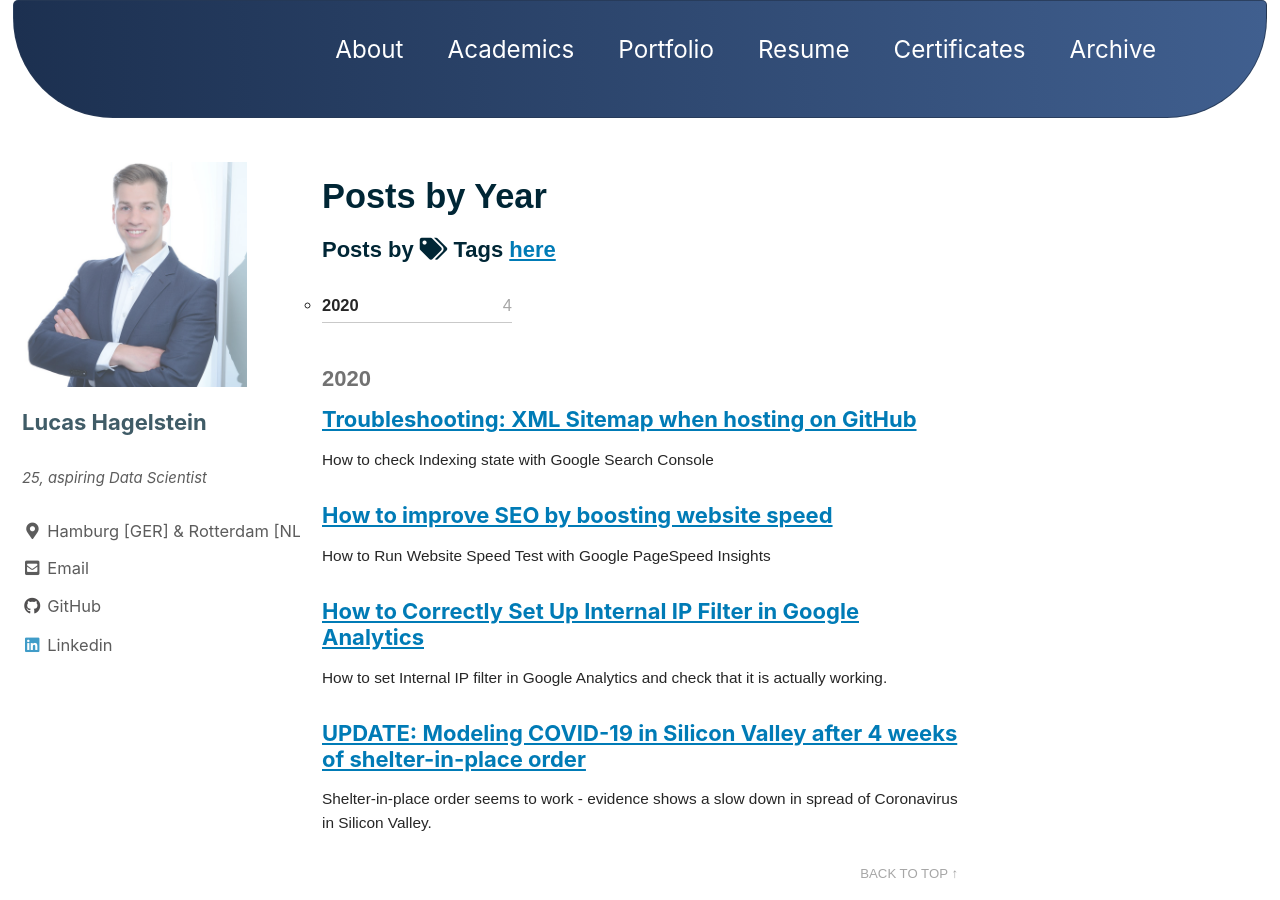
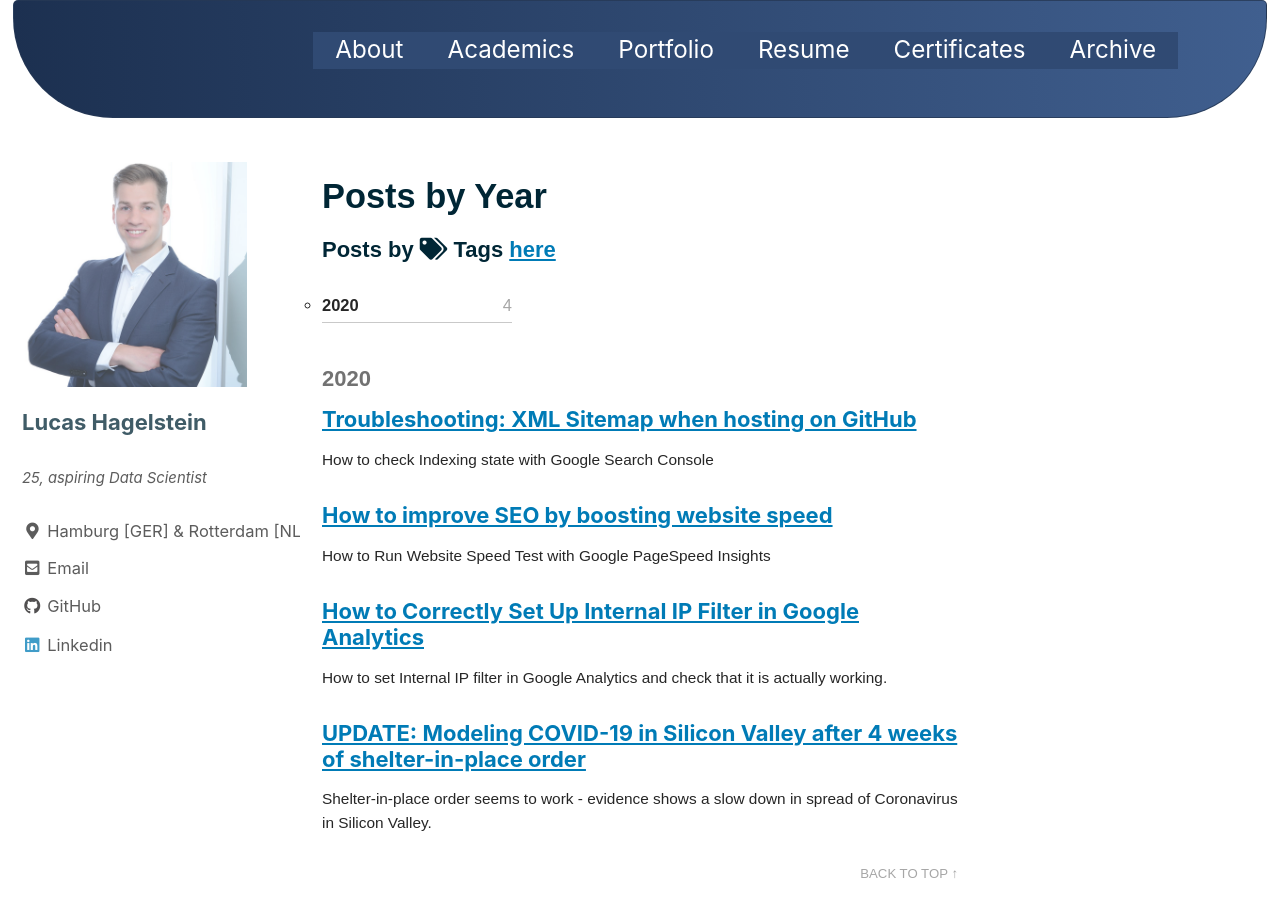
Before and after one commit to LHAGELS/LHAGELS.github.io, a Jekyll site: the page built from _pages/year-archive.md, in a window 1280 px wide and 900 px high. Built offline with Jekyll 4.4.1, drawn with Linux system fonts in a browser that asks for light colours; cached includes are drawn as plain includes; nearby versions of some CDN libraries.

Commit message:
new github

```diff
--- a/_sass/minimal-mistakes/_masthead.scss
+++ b/_sass/minimal-mistakes/_masthead.scss
@@ -92,6 +92,7 @@
   display: block;
   list-style-type: none;
   white-space: nowrap;
+  background-color: #304a73;
 
   &--lg {
     padding-right: 2em;
--- a/_sass/minimal-mistakes/_navigation.scss
+++ b/_sass/minimal-mistakes/_navigation.scss
@@ -257,10 +257,10 @@
     top: 100%;
     right: 0;
     margin-top: 15px;
-    padding: 5px;
-    border: 1px solid $border-color;
+    padding: 4px;
+    border: 2px solid $border-color;
     border-radius: $border-radius;
-    background: $background-color;
+    background: white;
     -webkit-box-shadow: 0 2px 4px 0 rgba(#000, 0.16),
       0 2px 10px 0 rgba(#000, 0.12);
     box-shadow: 0 2px 4px 0 rgba(#000, 0.16), 0 2px 10px 0 rgba(#000, 0.12);
@@ -308,7 +308,8 @@
 
     li {
       display: block;
-      border-bottom: 1px solid $border-color;
+      border-bottom: 1px solid white;
+      background-color: #304a73;
 
       &:last-child {
         border-bottom: none;
```
